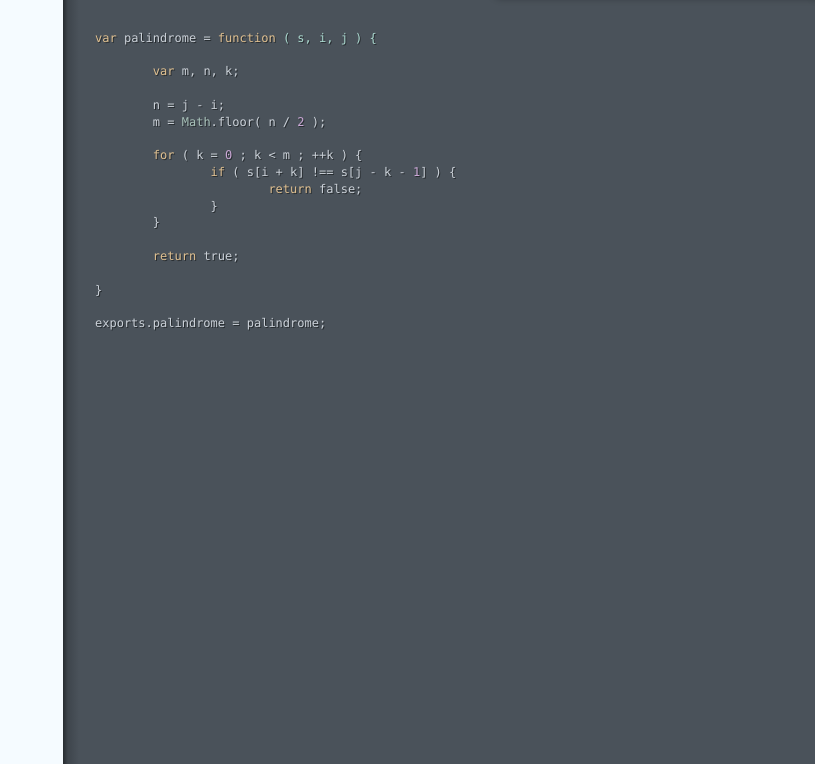
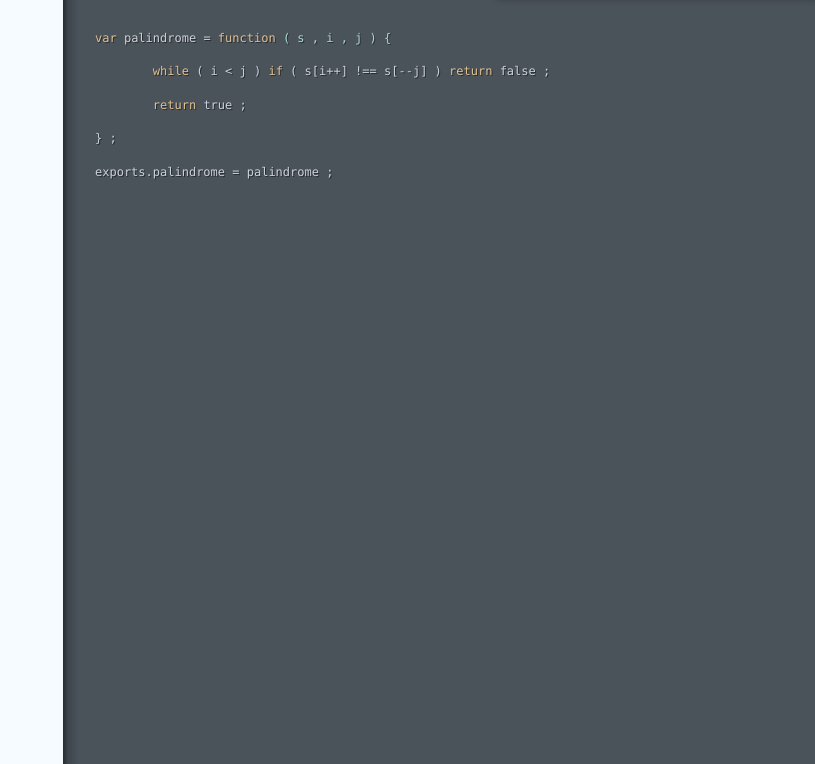
Before and after one commit to aureooms/js-string, a plain HTML site: page palindrome.html in a window 1280 px wide. Shown: the part 36-800 px from the top of the page, without its empty margins (465-1280 px from the left). Drawn offline with Linux system fonts and the light colour scheme.

Commit message:
Generated documentation for 23e887744aa6d5643150b0a1b694cf5ec50df18b

```diff
--- a/palindrome.html
+++ b/palindrome.html
@@ -1,18 +1,9 @@
-<!DOCTYPE html><html lang="en"><head><title>palindrome</title></head><meta http-equiv="Content-Type" content="text/html; charset=utf-8"><meta name="viewport" content="width=device-width, initial-scale=1.0, minimum-scale=1.0, maximum-scale=1.0"><meta name="groc-relative-root" content=""><meta name="groc-document-path" content="palindrome"><meta name="groc-project-path" content="js/src/palindrome.js"><meta name="groc-github-url" content="https://github.com/aureooms/js-string"><link rel="stylesheet" type="text/css" media="all" href="assets/style.css"><script type="text/javascript" src="assets/behavior.js"></script><body><div id="meta"><div class="file-path"><a href="https://github.com/aureooms/js-string/blob/master/js/src/palindrome.js">js/src/palindrome.js</a></div></div><div id="document"><div class="segment"><div class="code"><div class="wrapper"><span class="hljs-keyword">var</span> palindrome = <span class="hljs-function"><span class="hljs-keyword">function</span> <span class="hljs-params">( s, i, j )</span> {</span>
+<!DOCTYPE html><html lang="en"><head><title>palindrome</title></head><meta http-equiv="Content-Type" content="text/html; charset=utf-8"><meta name="viewport" content="width=device-width, initial-scale=1.0, minimum-scale=1.0, maximum-scale=1.0"><meta name="groc-relative-root" content=""><meta name="groc-document-path" content="palindrome"><meta name="groc-project-path" content="js/src/palindrome.js"><meta name="groc-github-url" content="https://github.com/aureooms/js-string"><link rel="stylesheet" type="text/css" media="all" href="assets/style.css"><script type="text/javascript" src="assets/behavior.js"></script><body><div id="meta"><div class="file-path"><a href="https://github.com/aureooms/js-string/blob/master/js/src/palindrome.js">js/src/palindrome.js</a></div></div><div id="document"><div class="segment"><div class="code"><div class="wrapper"><span class="hljs-keyword">var</span> palindrome = <span class="hljs-function"><span class="hljs-keyword">function</span> <span class="hljs-params">( s , i , j )</span> {</span>
 
-	<span class="hljs-keyword">var</span> m, n, k;
+	<span class="hljs-keyword">while</span> ( i &lt; j ) <span class="hljs-keyword">if</span> ( s[i++] !== s[--j] ) <span class="hljs-keyword">return</span> <span class="hljs-literal">false</span> ;
 
-	n = j - i;
-	m = <span class="hljs-built_in">Math</span>.floor( n / <span class="hljs-number">2</span> );
+	<span class="hljs-keyword">return</span> <span class="hljs-literal">true</span> ;
 
-	<span class="hljs-keyword">for</span> ( k = <span class="hljs-number">0</span> ; k &lt; m ; ++k ) {
-		<span class="hljs-keyword">if</span> ( s[i + k] !== s[j - k - <span class="hljs-number">1</span>] ) {
-			<span class="hljs-keyword">return</span> <span class="hljs-literal">false</span>;
-		}
-	}
+} ;
 
-	<span class="hljs-keyword">return</span> <span class="hljs-literal">true</span>;
-
-}
-
-exports.palindrome = palindrome;</div></div></div></div></body></html>
+exports.palindrome = palindrome ;</div></div></div></div></body></html>
```
